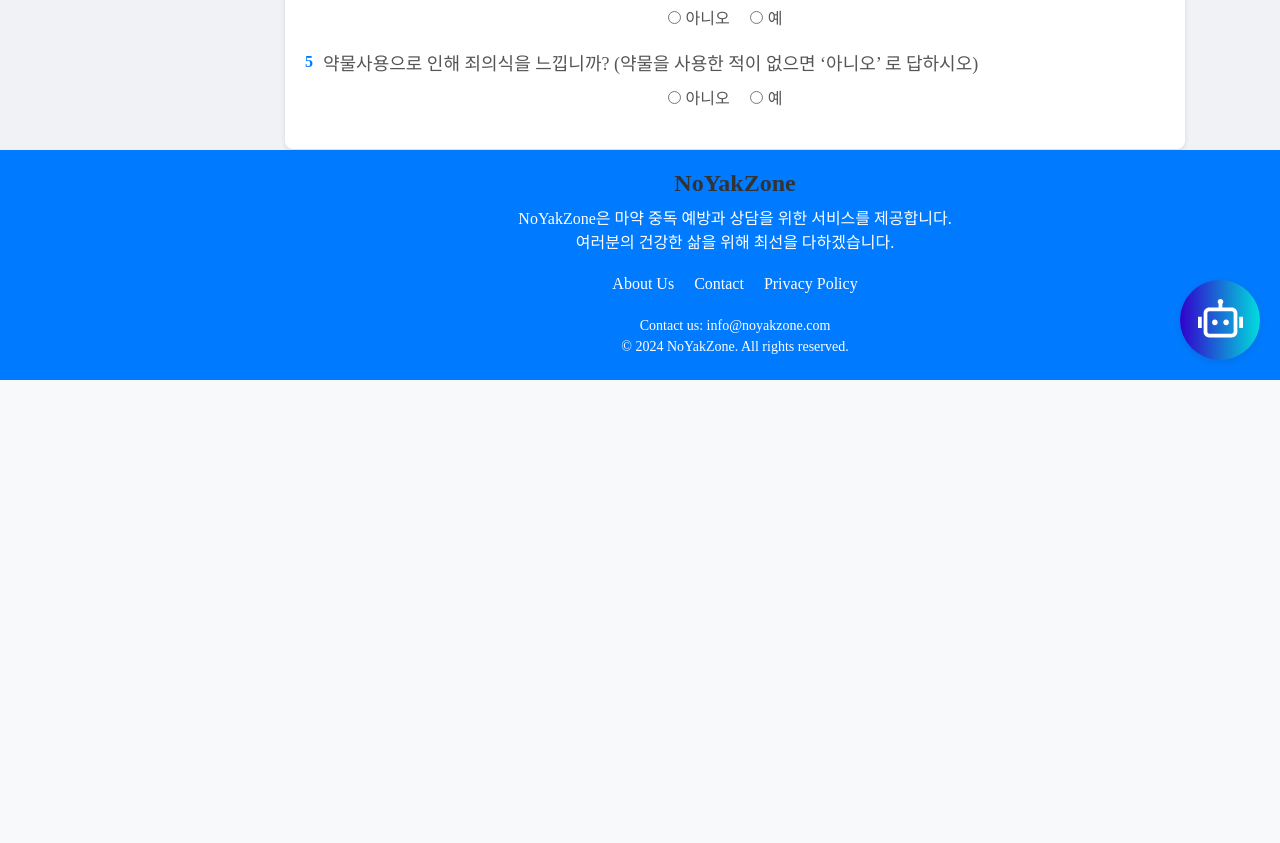
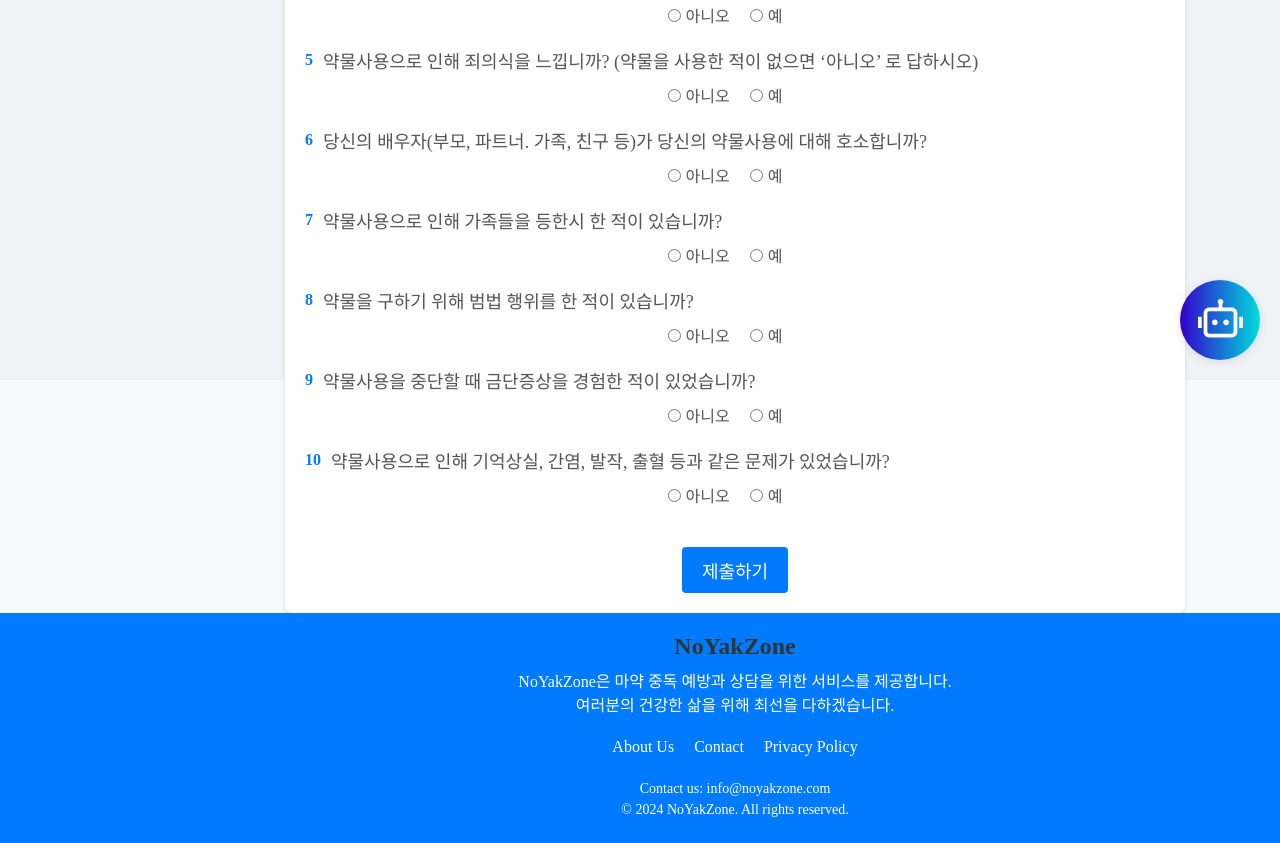
Before and after one commit to NoYakZone/NoYakZone, a React (Create React App) app in the folder NoYakZone/src/main/frontend/: page /CheckList in a window 1280 px wide. Shown: the part 420-1263 px from the top of the page. Before the commit the page ends 800 px from the top, so only its background shows below. Built offline with nearby package versions, Linux system fonts and the light colour scheme.

Commit message:
디자인 수정
커뮤니티페이지 모달창 오류

```diff
--- a/NoYakZone/src/main/frontend/src/CSS/CheckList.css
+++ b/NoYakZone/src/main/frontend/src/CSS/CheckList.css
@@ -48,10 +48,15 @@ h2 {
     margin-right: 5px;
 }
 
-.submit-button {
+.checklist-button-container {
+    display: flex;
+    justify-content: center;
+}
+
+.checklist-submit-button {
     display: block;
-    width: 90%;
-    padding: 10px;
+    width: auto;
+    padding: 10px 20px;
     background-color: #007BFF;
     color: #fff;
     border: none;
@@ -59,9 +64,10 @@ h2 {
     font-size: 18px;
     cursor: pointer;
     margin-top: 20px;
+    text-align: center;
 }
 
-.submit-button:hover {
+.checklist-submit-button:hover {
     background-color: #0056b3;
 }
 
@@ -167,7 +173,3 @@ h2 {
 .button-container button:hover {
     background-color: #0056b3;
 }
-
-.submit-button {
-    width: auto;
-}
--- a/NoYakZone/src/main/frontend/src/page/CheckList.js
+++ b/NoYakZone/src/main/frontend/src/page/CheckList.js
@@ -22,7 +22,6 @@ const CheckList = () => {
 
     const [answers, setAnswers] = useState(Array(questions.length).fill(null));
     const [submitted, setSubmitted] = useState(false);
-    const [currentQuestionIndex, setCurrentQuestionIndex] = useState(0);
     const pieChartRef = useRef(null);
 
     const handleRadioChange = (index, value) => {
@@ -100,48 +99,40 @@ const CheckList = () => {
             {!submitted ? (
                 <form onSubmit={handleSubmit}>
                     <AnimatePresence mode='wait'>
-                        {questions.slice(currentQuestionIndex, currentQuestionIndex + 5).map((question, index) => (
+                        {questions.map((question, index) => (
                             <motion.div
-                                key={currentQuestionIndex + index}
+                                key={index}
                                 initial={{ opacity: 0, x: 100 }}
                                 animate={{ opacity: 1, x: 0 }}
                                 exit={{ opacity: 0, x: -100 }}
                                 className="con_box2"
                             >
-                                <div className="question1"><span className="num_01">{currentQuestionIndex + index + 1}</span> <div className="con">{question.question}</div></div>
+                                <div className="question1"><span className="num_01">{index + 1}</span> <div className="con">{question.question}</div></div>
                                 <div className="a_box2">
                                     <label>
                                         <input
                                             type="radio"
-                                            name={`q${currentQuestionIndex + index + 1}`}
+                                            name={`q${index + 1}`}
                                             value="0"
-                                            checked={answers[currentQuestionIndex + index] === '0'}
-                                            onChange={() => handleRadioChange(currentQuestionIndex + index, '0')}
+                                            checked={answers[index] === '0'}
+                                            onChange={() => handleRadioChange(index, '0')}
                                         />아니오
                                     </label>
                                     <label>
                                         <input
                                             type="radio"
-                                            name={`q${currentQuestionIndex + index + 1}`}
+                                            name={`q${index + 1}`}
                                             value="1"
-                                            checked={answers[currentQuestionIndex + index] === '1'}
-                                            onChange={() => handleRadioChange(currentQuestionIndex + index, '1')}
+                                            checked={answers[index] === '1'}
+                                            onChange={() => handleRadioChange(index, '1')}
                                         />예
                                     </label>
                                 </div>
                             </motion.div>
                         ))}
                     </AnimatePresence>
-                    <div className="button-container">
-                        {currentQuestionIndex > 0 && (
-                            <button type="button" onClick={() => setCurrentQuestionIndex(currentQuestionIndex - 5)}>이전</button>
-                        )}
-                        {currentQuestionIndex + 5 < questions.length && (
-                            <button type="button" onClick={() => setCurrentQuestionIndex(currentQuestionIndex + 5)}>다음</button>
-                        )}
-                        {currentQuestionIndex + 5 >= questions.length && (
-                            <button type="submit" className="submit-button">제출하기</button>
-                        )}
+                    <div className="checklist-button-container">
+                        <button type="submit" className="checklist-submit-button">제출하기</button>
                     </div>
                 </form>
             ) : (
```
Also changed, not shown: NoYakZone/src/main/frontend/src/CSS/ReportPage.css (line endings or trailing spaces), NoYakZone/src/main/frontend/src/page/ReportPage.js (line endings or trailing spaces).
